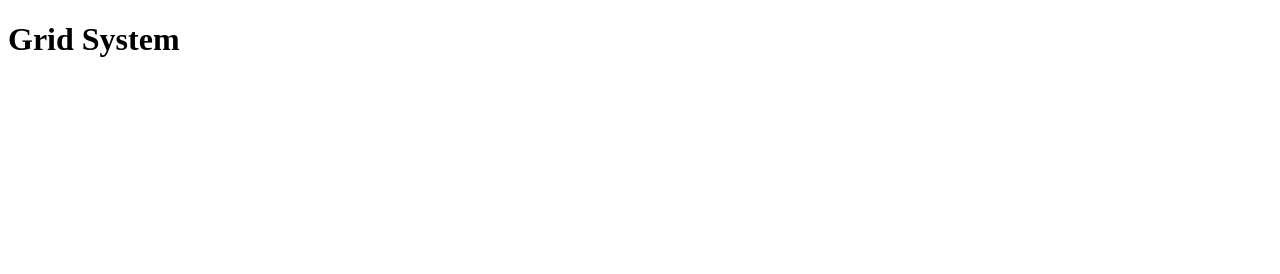
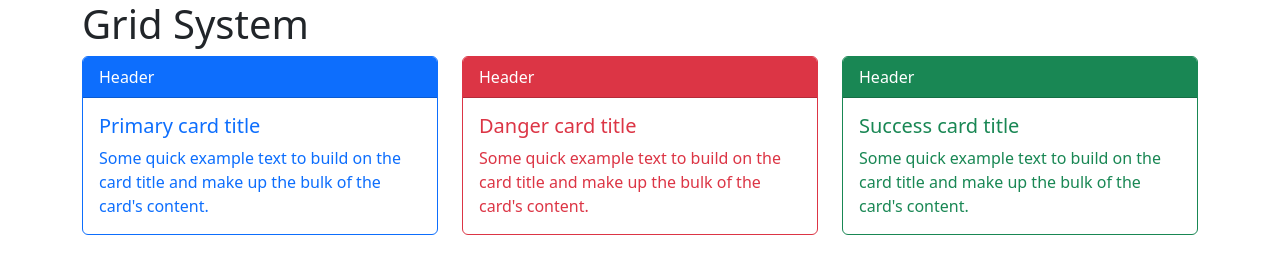
Before and after one commit to digsales/Pos-Graduacao-Desenvolvimento-Full-Stack-e-Cloud-Computing, a plain HTML site: page Módulo I - Padrões Web e Banco de dados/Projeto Loja/grid.html in a window 1280 px wide. Drawn offline with nearby package versions, Linux system fonts and the light colour scheme.

Commit message:
testando div

```diff
--- a/Módulo I - Padrões Web e Banco de dados/Projeto Loja/grid.html
+++ b/Módulo I - Padrões Web e Banco de dados/Projeto Loja/grid.html
@@ -4,8 +4,46 @@
     <meta charset="UTF-8" />
     <meta name="viewport" content="width=device-width, initial-scale=1.0" />
     <title>Grid System</title>
+    <!-- Bootstrap CSS -->
+    <link href="https://cdn.jsdelivr.net/npm/bootstrap@5.3.3/dist/css/bootstrap.min.css" rel="stylesheet" integrity="sha384-QWTKZyjpPEjISv5WaRU9OFeRpok6YctnYmDr5pNlyT2bRjXh0JMhjY6hW+ALEwIH" crossorigin="anonymous" />
+    <!-- Bootstrap JS -->
+    <script src="https://cdn.jsdelivr.net/npm/bootstrap@5.3.3/dist/js/bootstrap.bundle.min.js" integrity="sha384-YvpcrYf0tY3lHB60NNkmXc5s9fDVZLESaAA55NDzOxhy9GkcIdslK1eN7N6jIeHz" crossorigin="anonymous"></script>
   </head>
   <body>
-    <h1>Grid System</h1>
+    <div class="container">
+      <h1>Grid System</h1>
+
+      <div class="row">
+        <div class="col">
+          <div class="card border-primary mb-3">
+            <div class="card-header text-bg-primary">Header</div>
+            <div class="card-body text-primary">
+              <h5 class="card-title">Primary card title</h5>
+              <p class="card-text">Some quick example text to build on the card title and make up the bulk of the card's content.</p>
+            </div>
+          </div>
+        </div>
+
+        <div class="col">
+          <div class="card border-danger mb-3">
+            <div class="card-header text-bg-danger">Header</div>
+            <div class="card-body text-danger">
+              <h5 class="card-title">Danger card title</h5>
+              <p class="card-text">Some quick example text to build on the card title and make up the bulk of the card's content.</p>
+            </div>
+          </div>
+        </div>
+
+        <div class="col">
+          <div class="card border-success mb-3">
+            <div class="card-header text-bg-success">Header</div>
+            <div class="card-body text-success">
+              <h5 class="card-title">Success card title</h5>
+              <p class="card-text">Some quick example text to build on the card title and make up the bulk of the card's content.</p>
+            </div>
+          </div>
+        </div>
+      </div>
+    </div>
   </body>
 </html>
```
